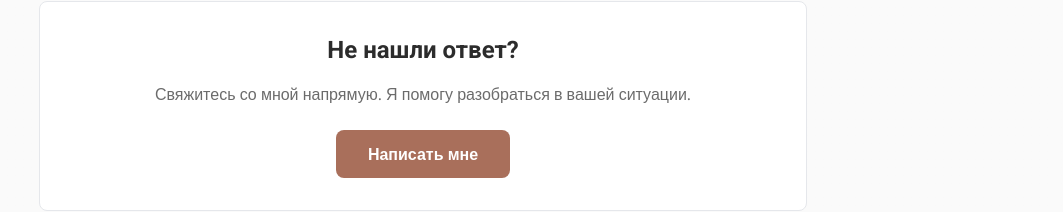
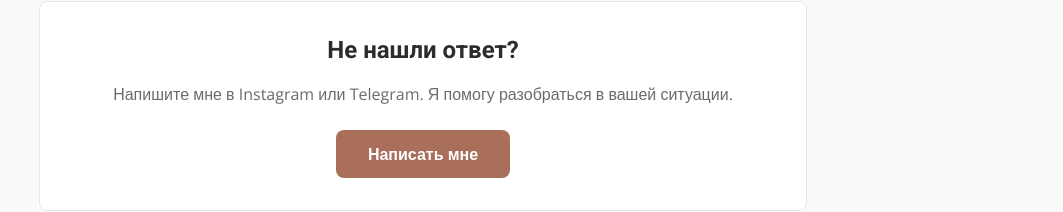
Before and after one commit to anyamalets/anyamalets-site, a Next.js app: page /faq in a window 1280 px wide. Shown: the part 1081-1293 px from the top of the page, without its empty margins (217-1280 px from the left). Built offline with nearby package versions, Linux system fonts and the light colour scheme.

Commit message:
fix: update FAQ - work online only, remove contact page link

```diff
--- a/app/faq/page.tsx
+++ b/app/faq/page.tsx
@@ -36,11 +36,11 @@ const faqItems = [
   },
   {
     question: "Работаете ли вы онлайн или офлайн?",
-    answer: "Работаю как онлайн, так и офлайн. Эффективность не зависит от формата."
+    answer: "Работаю онлайн. Консультации проводятся через защищённую видеосвязь."
   },
   {
     question: "Как начать терапию?",
-    answer: "Первый шаг — написать или позвонить. Первая консультация — это знакомство и обсуждение вашей ситуации."
+    answer: "Первый шаг — написать мне. Первая консультация — это знакомство и обсуждение вашей ситуации."
   }
 ]
 
@@ -68,8 +68,8 @@ export default function FAQPage() {
 
           <div className="mt-16 p-8 bg-white rounded-lg border border-gray-200 text-center">
             <h2 className="text-2xl font-bold text-text mb-4">Не нашли ответ?</h2>
-            <p className="text-text/70 mb-6">Свяжитесь со мной напрямую. Я помогу разобраться в вашей ситуации.</p>
-            <a href="/contact" className="inline-block px-8 py-3 bg-accent text-white rounded-lg font-semibold hover:bg-accent/90 transition-colors">
+            <p className="text-text/70 mb-6">Напишите мне в Instagram или Telegram. Я помогу разобраться в вашей ситуации.</p>
+            <a href="https://instagram.com/anyamalets" target="_blank" rel="noopener noreferrer" className="inline-block px-8 py-3 bg-accent text-white rounded-lg font-semibold hover:bg-accent/90 transition-colors">
               Написать мне
             </a>
           </div>
```
